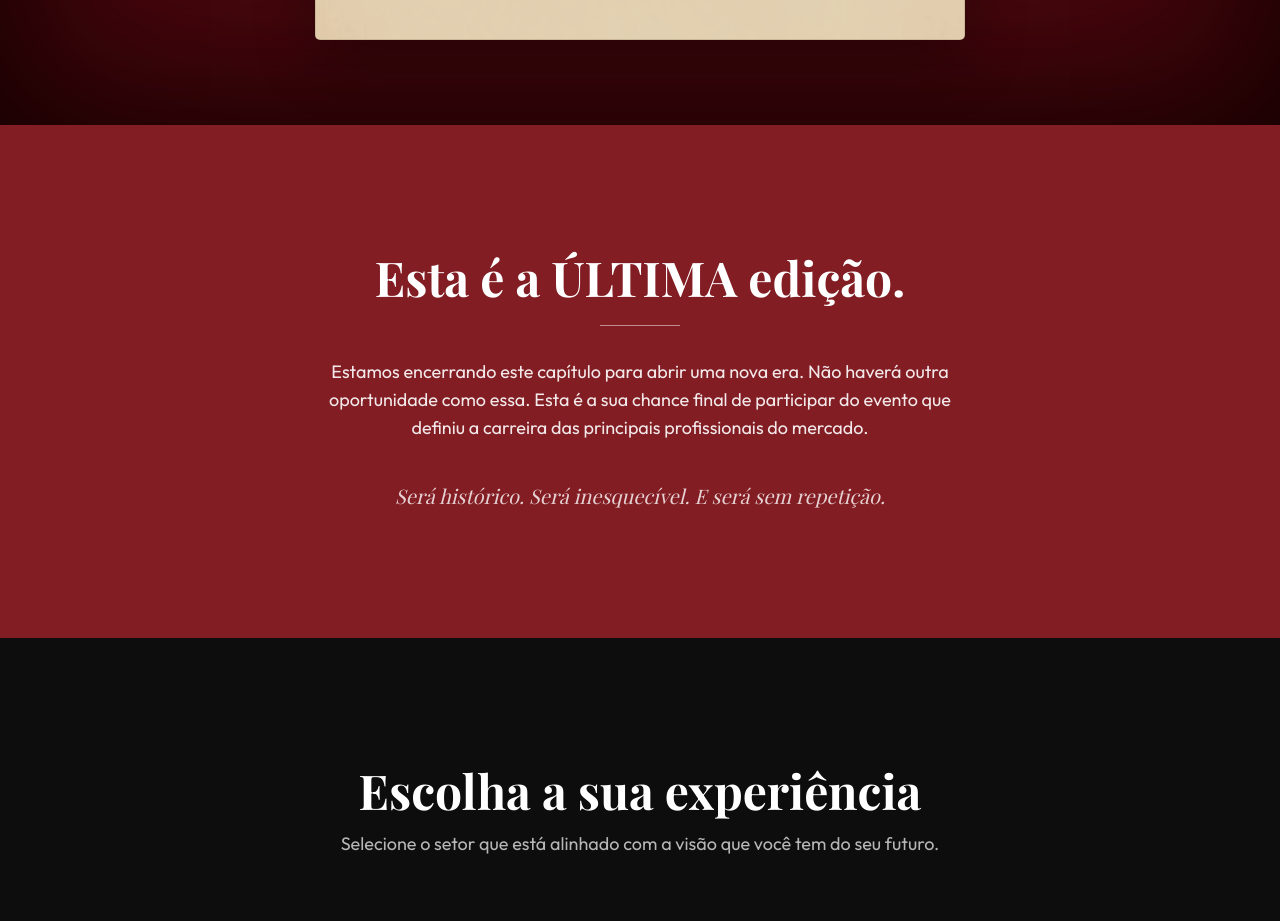
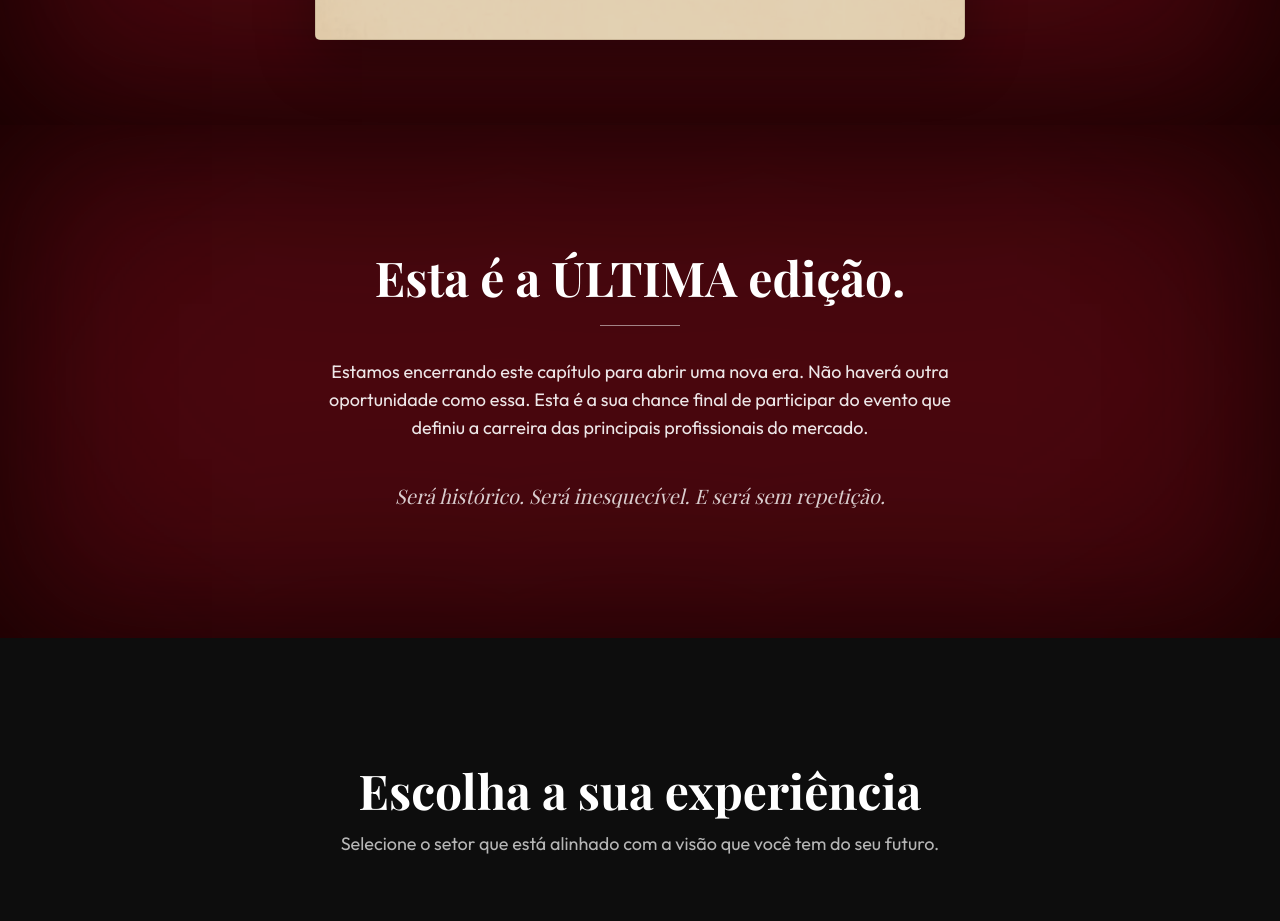
Before and after one commit to italolima01/landing-bridgerton, a React (Create React App) app: page / in a window 1280 px wide. Shown: the part 8640-9561 px from the top of the page. Built offline with nearby package versions, Linux system fonts and the light colour scheme; the HTML template or start-up script is replaced by a standard one; a web font is replaced by a local one.

Commit message:
feat: Seção UltimaEdição: atualizado cor de background

```diff
--- a/src/components/UltimaEdicao.jsx
+++ b/src/components/UltimaEdicao.jsx
@@ -7,11 +7,16 @@ const UltimaEdicao = () => {
   return (
     <section
       className="py-20 md:py-32 px-6 relative"
-      style={{ backgroundColor: 'rgb(130 29 35)' }}
+      style={{ backgroundColor: 'rgb(74, 7, 14)' }}
     >
+      {/* Vinheta */}
+      <div className="absolute inset-0 pointer-events-none" style={{
+        boxShadow: 'inset 0 0 150px rgba(20, 0, 0, 0.9), inset 0 0 300px rgba(20, 0, 0, 0.6)'
+      }}></div>
+
       <div
         ref={ref}
-        className={`max-w-2xl mx-auto text-center transition-all duration-800 ${
+        className={`relative z-10 max-w-2xl mx-auto text-center transition-all duration-800 ${
           visible ? 'opacity-100 translate-y-0' : 'opacity-0 translate-y-10'
         }`}
       >
```
